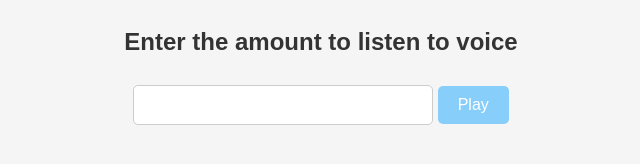
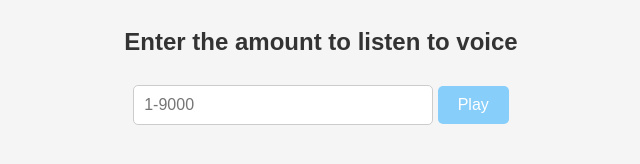
Before and after one commit to mokshitha890/phonepay-voice-demo-js, a plain HTML site: page public/index.html in a window 1280 px wide. Shown: the full height of the page, 319-959 px from the left. Drawn offline with Linux system fonts and the light colour scheme.

Commit message:
modified input element

```diff
--- a/public/index.html
+++ b/public/index.html
@@ -42,7 +42,7 @@
 </head>
 <body>
     <h2>Enter the amount to listen to voice </h2>
-    <input type="number" id="numberInput" innertext="1-9000">
+    <input type="number" id="numberInput" placeholder="1-9000">
     <button id="playButton" onclick="playNumberAudio()">Play</button>
    <script>
     function breakDownNumber(num) {
```
